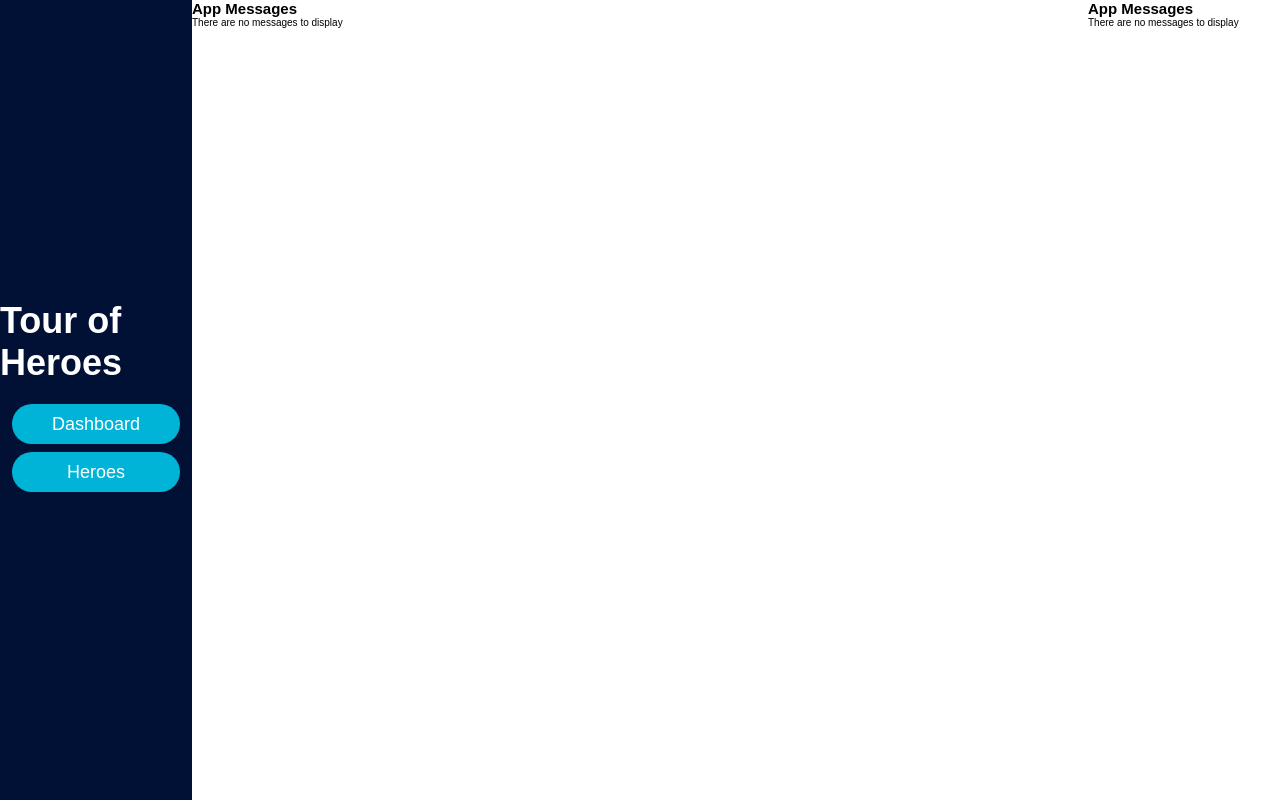
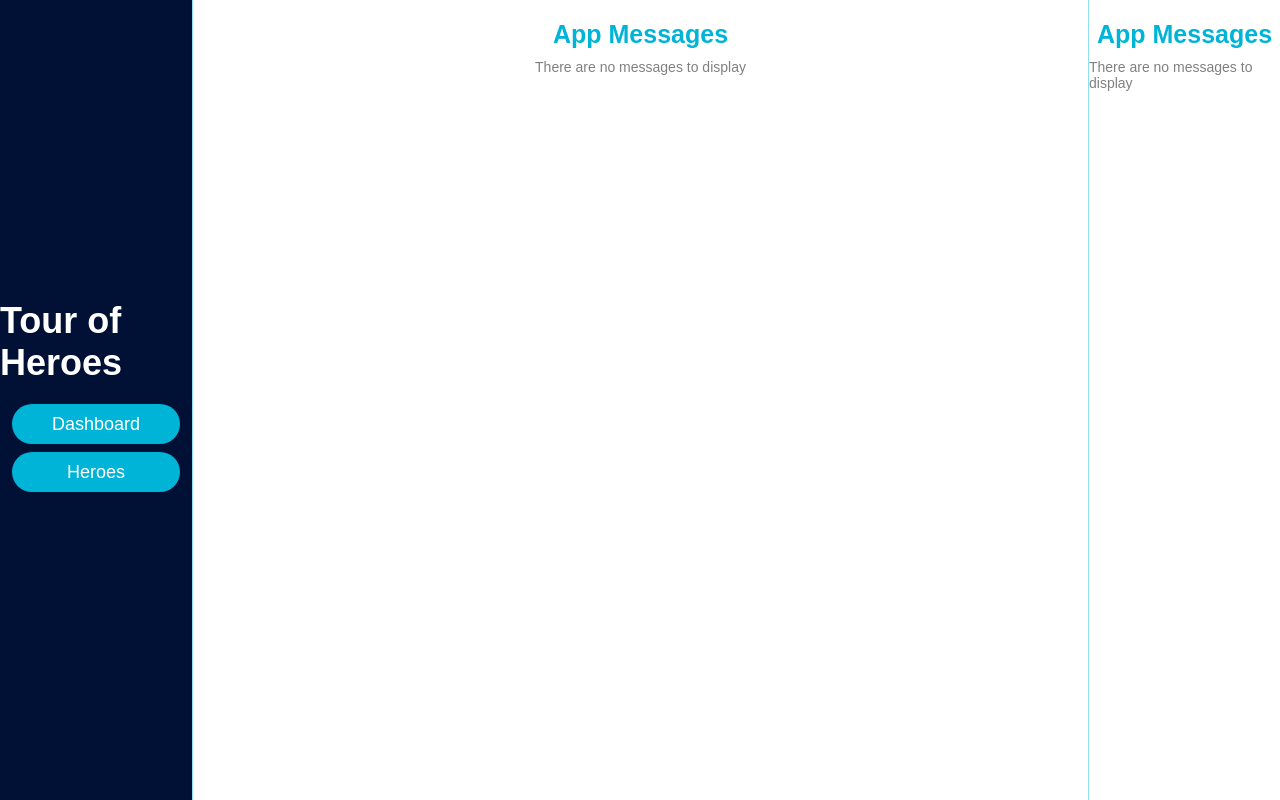
Before and after one commit to amappola7/tour-of-heroes, an Angular app: page /messages in a window 1280 px wide. Built offline with nearby package versions, Linux system fonts and the light colour scheme.

Commit message:
Defining styles of the messages component

```diff
--- a/src/app/components/messages/messages.component.css
+++ b/src/app/components/messages/messages.component.css
@@ -0,0 +1,24 @@
+.messages {
+  display: flex;
+  flex-direction: column;
+  align-items: center;
+  gap: 1rem;
+  height: 100vh;
+  padding: 2rem 0;
+  border-left: solid 0.1px #90e0ef;
+  font-size: 1.4rem;
+}
+
+h2 {
+  font-size: 2.5rem;
+  color: #00b4d8;
+}
+
+p {
+  font-weight: 500;
+  color: grey;
+}
+
+div {
+  width: 90%;
+}
--- a/src/app/components/messages/messages.component.html
+++ b/src/app/components/messages/messages.component.html
@@ -1,6 +1,9 @@
-<h2>App Messages</h2>
-<p *ngIf="messages.length == 0">There are no messages to display</p>
-<div *ngIf="messages.length > 0">
-  <p *ngFor="let message of messages">{{message}}</p>
-</div>
+<section class="messages">
+  <h2>App Messages</h2>
+  <p *ngIf="messages.length == 0">There are no messages to display</p>
+  <div *ngIf="messages.length > 0">
+    <p *ngFor="let message of messages">{{message}}</p>
+  </div>
+</section>
+
 <!-- <button (click)="messageService.clearMessages()">Clear Messages</button> -->
```
